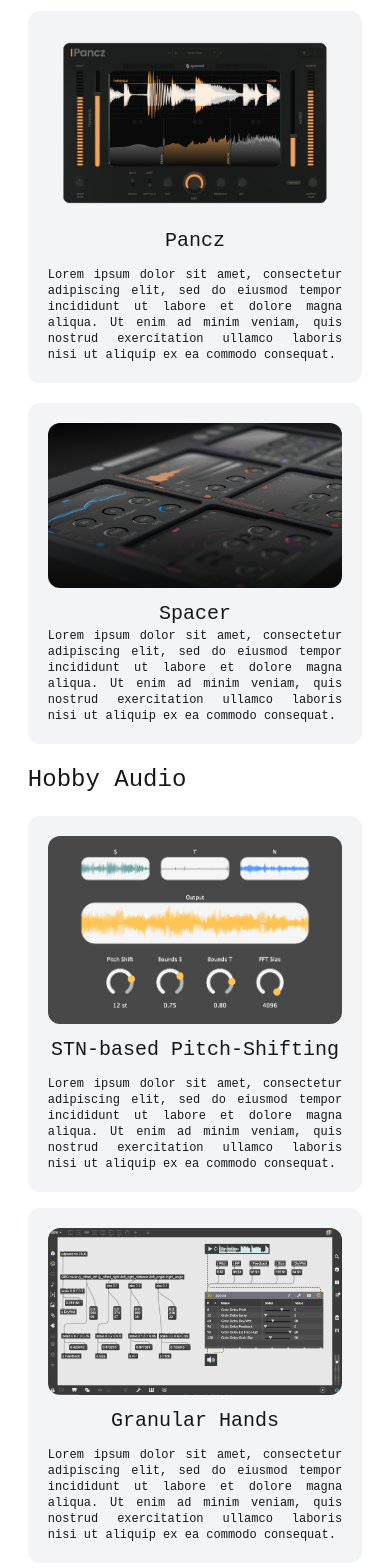
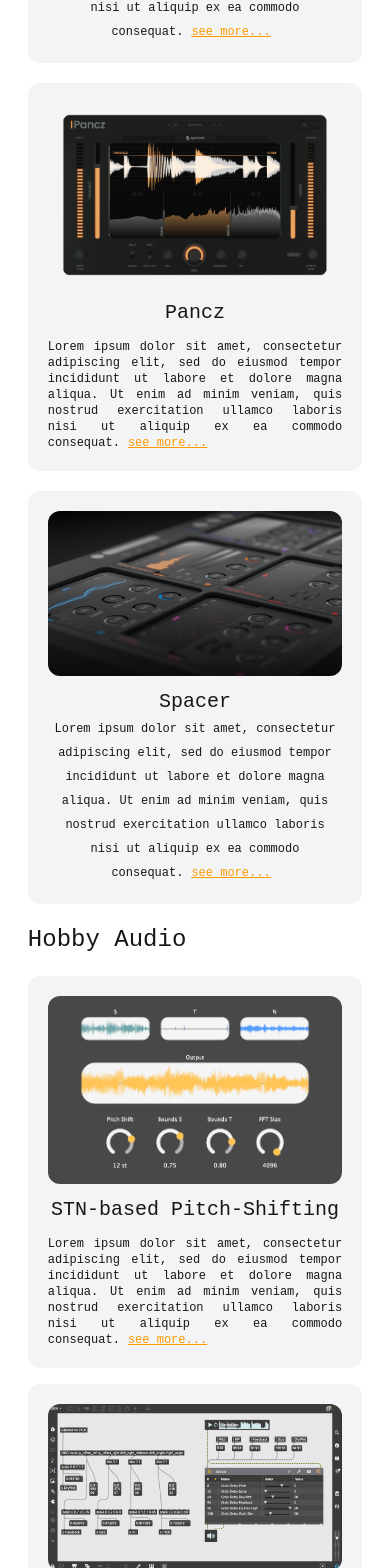
Before and after one commit to mariapolak/portfolio, a Next.js app: page /portfolio/ in a window 390 px wide. Shown: the part 2242-3810 px from the top of the page. Built offline with nearby package versions, Linux system fonts and the light colour scheme.

Commit message:
see more button

```diff
--- a/app/components/project_uni.tsx
+++ b/app/components/project_uni.tsx
@@ -1,3 +1,5 @@
+import { SeeMoreButton } from "./see_more_button"
+
 export function ProjectUni(prop: { id: string, className?: string, children: React.ReactNode }) {
     return (
         <div id={prop.id} className={`flex flex-col bg-primary rounded-xl ${prop.className}`}>
@@ -8,14 +10,16 @@
     )
 }
 
-export function ProjectUniHeader({title}: {title: string}) {
+export function ProjectUniHeader({ title }: { title: string }) {
     return (
         <h3 className="text-xl">{title}</h3>
     )
 }
 
-export function ProjectUniDescription({description}: {description: string}) {
+export function ProjectUniDescription({ description, link }: { description: string, link: string }) {
     return (
-        <p className="text-justify text-xs w-full">{description}</p>
+        <span className="text-justify text-xs w-full">{description}
+            <SeeMoreButton className="inline" link={link} />
+        </span>
     )
 }
--- a/app/components/project_vst.tsx
+++ b/app/components/project_vst.tsx
@@ -1,7 +1,9 @@
+import { SeeMoreButton } from "./see_more_button"
+
 export function ProjectVST(prop: { id: string, children: React.ReactNode }) {
     return (
         <div id={prop.id} className="flex flex-col w-6/7 bg-primary rounded-xl">
-            <div className="flex flex-col md:flex-row items-center gap-3 p-5 md:py-5 md:px-3">
+            <div className="flex flex-col md:flex-row items-center gap-3 p-5 md:py-5 md:px-3 ">
                 {prop.children}
             </div>
         </div>
@@ -20,8 +22,10 @@
     )
 }
 
-export function ProjectVSTDescription({ description }: { description: string }) {
+export function ProjectVSTDescription({ description, link }: { description: string, link: string }) {
     return (
-        <p className="text-justify text-xs w-full">{description}</p>
+        <span className="text-justify text-xs w-full">{description}
+            <SeeMoreButton className="inline" link={link} />
+        </span>
     )
 }
--- a/app/components/see_more_button.tsx
+++ b/app/components/see_more_button.tsx
@@ -3,7 +3,7 @@
 export function SeeMoreButton({ className, link }: { className: string, link: string }) {
     return (
         <div className={className}>
-            <button className={`border rounded-lg px-2 py-1 text-xs`}>
+            <button className={`px-2 text-xs underline text-secondary hover:text-current transition-colors duration-200`}>
                 <a href={link} target="_blank" rel="noopener noreferrer">see more...</a>
             </button>
         </div>
--- a/app/sections/projects.tsx
+++ b/app/sections/projects.tsx
@@ -29,7 +29,10 @@
                             title="OCS-45"
                             direction={-1}></ProjectVSTHeaderRotated>
                     </div>
-                    <div className="hidden md:block"><ProjectVSTDescription description={panczDescription}></ProjectVSTDescription></div>
+                    <div className="hidden md:block"><ProjectVSTDescription
+                        description={panczDescription}
+                        link="portfolio/vst/ocs-45"
+                    ></ProjectVSTDescription></div>
                     <Image
                         className="w-full sm:w-1/2 lg:w-2/5 rounded-xl mx-5"
                         src="/portfolio/plugins/plugin1.png"
@@ -39,7 +42,10 @@
                     />
                     <div className="md:hidden">
                         <ProjectVSTHeader title="OCS-45"></ProjectVSTHeader>
-                        <ProjectVSTDescription description={panczDescription}></ProjectVSTDescription>
+                        <ProjectVSTDescription
+                            description={panczDescription}
+                            link="/portfolio/vst/ocs-45"
+                        ></ProjectVSTDescription>
                     </div>
                 </ProjectVST>
 
@@ -58,7 +64,9 @@
                             title="Pancz"></ProjectVSTHeader>
                     </div>
                     <ProjectVSTDescription
-                        description={panczDescription}></ProjectVSTDescription>
+                        description={panczDescription}
+                        link="/portfolio/vst/pancz">
+                    </ProjectVSTDescription>
                     <div className="hidden md:block">
                         <ProjectVSTHeaderRotated
                             title="Pancz"
@@ -75,7 +83,9 @@
                             title="Spacer"
                             direction={-1}></ProjectVSTHeaderRotated>
                     </div>
-                    <div className="hidden md:block"><ProjectVSTDescription description={panczDescription}></ProjectVSTDescription></div>
+                    <div className="hidden md:block"><ProjectVSTDescription
+                    description={panczDescription}
+                    link="/portfolio/vst/spacer"></ProjectVSTDescription></div>
                     <Image
                         className="w-full sm:w-1/2 lg:w-2/5 rounded-xl mx-5"
                         src="/portfolio/plugins/plugin3.png"
@@ -85,7 +95,9 @@
                     />
                     <div className="md:hidden">
                         <ProjectVSTHeader title="Spacer"></ProjectVSTHeader>
-                        <ProjectVSTDescription description={panczDescription}></ProjectVSTDescription>
+                        <ProjectVSTDescription
+                        description={panczDescription}
+                        link="/portfolio/vst/spacer"></ProjectVSTDescription>
                     </div>
                 </ProjectVST>
 
@@ -107,7 +119,9 @@
                         <ProjectUniHeader title="STN-based Pitch-Shifting" />
                         <ProjectUniDescription
                             description="Lorem ipsum dolor sit amet, consectetur adipiscing elit, sed do eiusmod tempor incididunt ut labore et dolore magna aliqua.
-                            Ut enim ad minim veniam, quis nostrud exercitation ullamco laboris nisi ut aliquip ex ea commodo consequat." />
+                            Ut enim ad minim veniam, quis nostrud exercitation ullamco laboris nisi ut aliquip ex ea commodo consequat."
+                            link="/portfolio/hobby/stn"
+                        />
 
                     </ProjectUni>
                     {/* Hand-Controlled GReverb */}
@@ -125,7 +139,10 @@
                         <ProjectUniHeader title="Granular Hands" />
                         <ProjectUniDescription
                             description="Lorem ipsum dolor sit amet, consectetur adipiscing elit, sed do eiusmod tempor incididunt ut labore et dolore magna aliqua.
-                            Ut enim ad minim veniam, quis nostrud exercitation ullamco laboris nisi ut aliquip ex ea commodo consequat." />
+                            Ut enim ad minim veniam, quis nostrud exercitation ullamco laboris nisi ut aliquip ex ea commodo consequat."
+                            link="/portfolio/hobby/greverb"
+                        />
+
                     </ProjectUni>
 
 
@@ -145,8 +162,9 @@
                         <ProjectUniHeader title="Banjo Physical Model" />
                         <ProjectUniDescription
                             description="Lorem ipsum dolor sit amet, consectetur adipiscing elit, sed do eiusmod tempor incididunt ut labore et dolore magna aliqua.
-                            Ut enim ad minim veniam, quis nostrud exercitation ullamco laboris nisi ut aliquip ex ea commodo consequat." />
-                        <SeeMoreButton className="w-full flex justify-end" link="/portfolio/hobby/banjo" />
+                            Ut enim ad minim veniam, quis nostrud exercitation ullamco laboris nisi ut aliquip ex ea commodo consequat."
+                            link="/portfolio/hobby/banjo"
+                        />
                     </ProjectUni>
 
 
@@ -165,7 +183,10 @@
                         <ProjectUniHeader title="Timbre Toys" />
                         <ProjectUniDescription
                             description="Lorem ipsum dolor sit amet, consectetur adipiscing elit, sed do eiusmod tempor incididunt ut labore et dolore magna aliqua.
-                            Ut enim ad minim veniam, quis nostrud exercitation ullamco laboris nisi ut aliquip ex ea commodo consequat." />
+                            Ut enim ad minim veniam, quis nostrud exercitation ullamco laboris nisi ut aliquip ex ea commodo consequat."
+                            link="/portfolio/hobby/timbretoys"
+                        />
+
                     </ProjectUni>
                     {/* Roughness */}
                     <ProjectUni
@@ -182,7 +203,10 @@
                         <ProjectUniHeader title="Vocal Distortion" />
                         <ProjectUniDescription
                             description="Lorem ipsum dolor sit amet, consectetur adipiscing elit, sed do eiusmod tempor incididunt ut labore et dolore magna aliqua.
-                            Ut enim ad minim veniam, quis nostrud exercitation ullamco laboris nisi ut aliquip ex ea commodo consequat." />
+                            Ut enim ad minim veniam, quis nostrud exercitation ullamco laboris nisi ut aliquip ex ea commodo consequat."
+                            link="/portfolio/hobby/roughness"
+                        />
+
                     </ProjectUni>
                     {/* Gluphone */}
                     <ProjectUni
@@ -199,7 +223,10 @@
                         <ProjectUniHeader title="Gluphone" />
                         <ProjectUniDescription
                             description="Lorem ipsum dolor sit amet, consectetur adipiscing elit, sed do eiusmod tempor incididunt ut labore et dolore magna aliqua.
-                            Ut enim ad minim veniam, quis nostrud exercitation ullamco laboris nisi ut aliquip ex ea commodo consequat." />
+                            Ut enim ad minim veniam, quis nostrud exercitation ullamco laboris nisi ut aliquip ex ea commodo consequat."
+                            link="/portfolio/hobby/gluphone"
+                        />
+
                     </ProjectUni>
 
                     {/* AIvsHuman Emotions */}
@@ -217,7 +244,10 @@
                         <ProjectUniHeader title="Emotions in AI-generated music" />
                         <ProjectUniDescription
                             description="Lorem ipsum dolor sit amet, consectetur adipiscing elit, sed do eiusmod tempor incididunt ut labore et dolore magna aliqua.
-                            Ut enim ad minim veniam, quis nostrud exercitation ullamco laboris nisi ut aliquip ex ea commodo consequat." />
+                            Ut enim ad minim veniam, quis nostrud exercitation ullamco laboris nisi ut aliquip ex ea commodo consequat."
+                            link="/portfolio/hobby/ai_hum"
+                        />
+
                     </ProjectUni>
                     {/* Convolutional Instrument Recognition System */}
                     <ProjectUni
@@ -234,7 +264,9 @@
                         <ProjectUniHeader title="Convolutional Instrument Recognition System" />
                         <ProjectUniDescription
                             description="Lorem ipsum dolor sit amet, consectetur adipiscing elit, sed do eiusmod tempor incididunt ut labore et dolore magna aliqua.
-                            Ut enim ad minim veniam, quis nostrud exercitation ullamco laboris nisi ut aliquip ex ea commodo consequat." />
+                            Ut enim ad minim veniam, quis nostrud exercitation ullamco laboris nisi ut aliquip ex ea commodo consequat."
+                            link="/portfolio/hobby/mlme"
+                        />
                     </ProjectUni>
                 </div>
 
@@ -254,7 +286,9 @@
                     <ProjectDevHeader title="ıntakewıse" />
                     <ProjectDevDescription
                         description="Lorem ipsum dolor sit amet, consectetur adipiscing elit, sed do eiusmod tempor incididunt ut labore et dolore magna aliqua.
-                    Ut enim ad minim veniam, quis nostrud exercitation ullamco laboris nisi ut aliquip ex ea commodo consequat." />
+                    Ut enim ad minim veniam, quis nostrud exercitation ullamco laboris nisi ut aliquip ex ea commodo consequat."
+                        link="/portfolio/commercial/intakewise"
+                    />
                 </ProjectDev>
             </div>
         </section>
```
Also changed, not shown: app/components/project_dev.tsx (+8 -3 lines).
